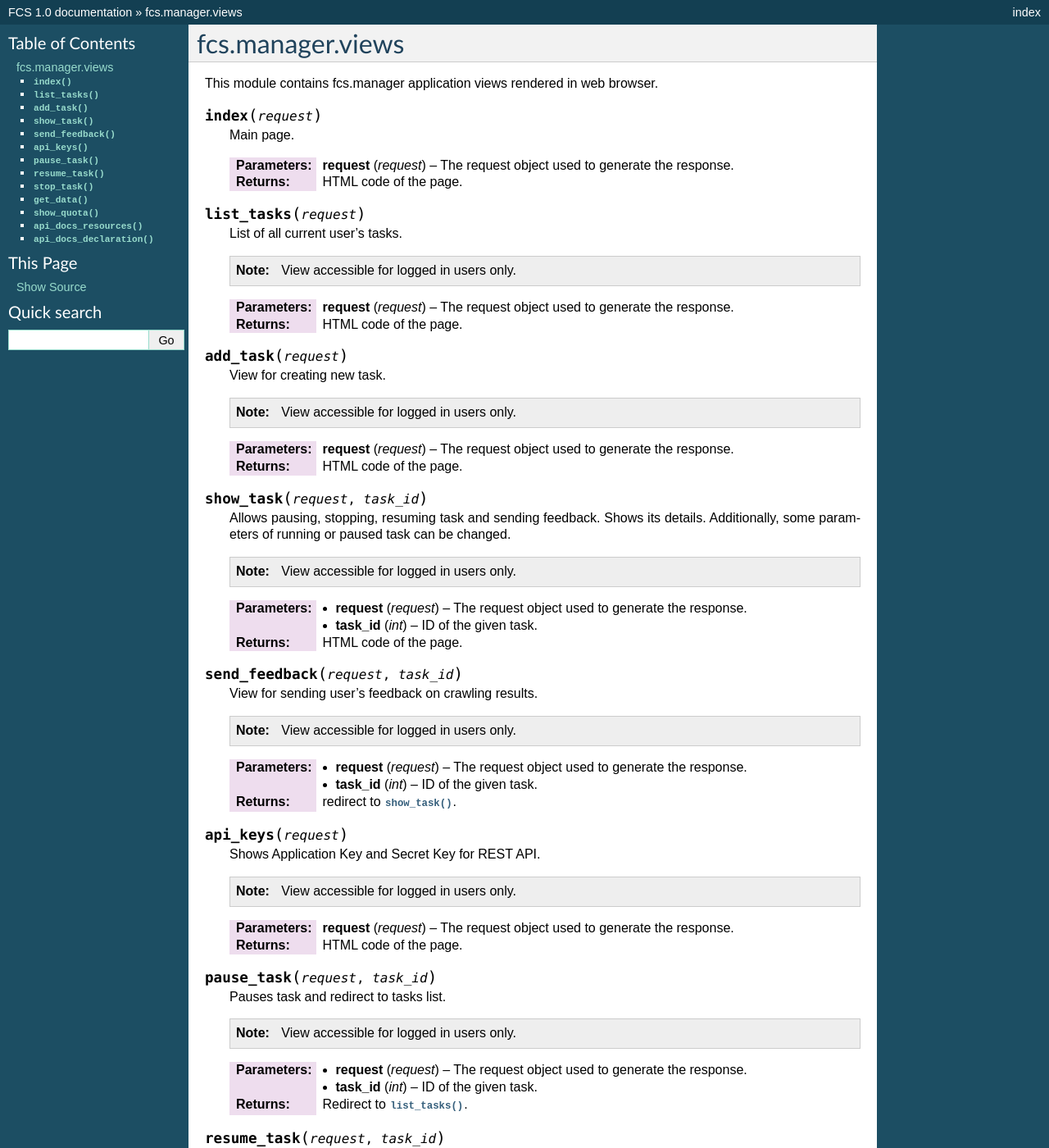
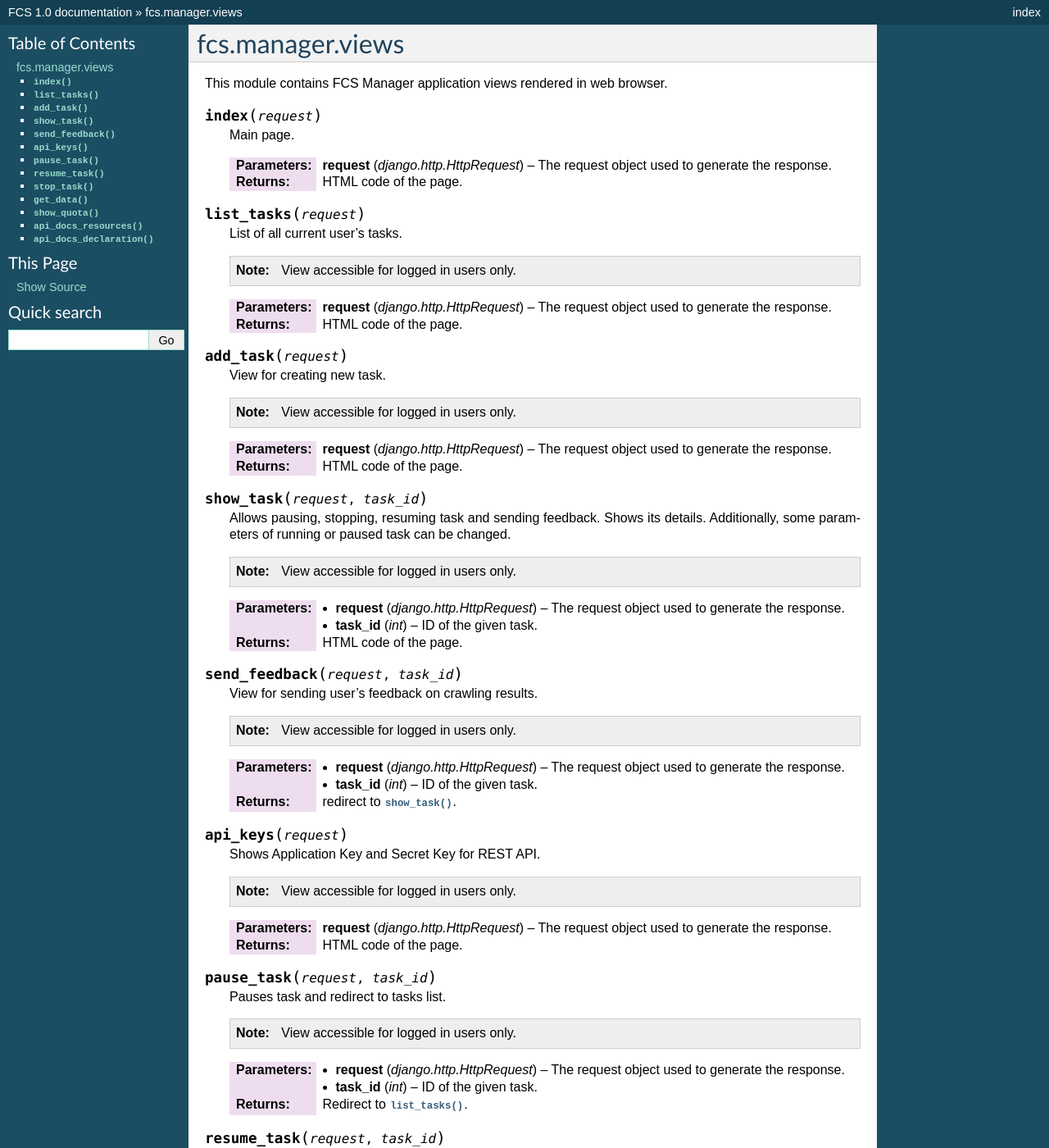
Before and after one commit to agh-glk/fcs, a Sphinx documentation site: the page built from docs/source/manager/views.rst, in a window 1280 px wide and 1400 px high. Shown: the whole window at 82% size. Built offline with Sphinx 7.4.7, drawn with Linux system fonts in a browser that asks for light colours; formulas are drawn with MathJax 3; some of the changed text lies outside the part shown.

Commit message:
[NT] Edit

```diff
--- a/docs/source/manager/views.rst
+++ b/docs/source/manager/views.rst
@@ -1,13 +1,13 @@
 fcs.manager.views
 =======================================
 
-This module contains fcs.manager application views rendered in web browser.
+This module contains FCS Manager application views rendered in web browser.
 
 .. py:function:: index(request)
 
    Main page.
 
-   :param request request: The request object used to generate the response.
+   :param django.http.HttpRequest request: The request object used to generate the response.
    :return: HTML code of the page.
 
 
@@ -17,7 +17,7 @@
 
    .. note:: View accessible for logged in users only.
 
-   :param request request: The request object used to generate the response.
+   :param django.http.HttpRequest request: The request object used to generate the response.
    :return: HTML code of the page.
 
 
@@ -27,7 +27,7 @@
 
    .. note:: View accessible for logged in users only.
 
-   :param request request: The request object used to generate the response.
+   :param django.http.HttpRequest request: The request object used to generate the response.
    :return: HTML code of the page.
 
 
@@ -37,7 +37,7 @@
 
    .. note:: View accessible for logged in users only.
 
-   :param request request: The request object used to generate the response.
+   :param django.http.HttpRequest request: The request object used to generate the response.
    :param int task_id: ID of the given task.
    :return: HTML code of the page.
 
@@ -48,7 +48,7 @@
 
    .. note:: View accessible for logged in users only.
 
-   :param request request: The request object used to generate the response.
+   :param django.http.HttpRequest request: The request object used to generate the response.
    :param int task_id: ID of the given task.
    :return: redirect to :py:func:`show_task`.
 
@@ -59,7 +59,7 @@
 
    .. note:: View accessible for logged in users only.
 
-   :param request request: The request object used to generate the response.
+   :param django.http.HttpRequest request: The request object used to generate the response.
    :return: HTML code of the page.
 
 
@@ -69,7 +69,7 @@
 
    .. note:: View accessible for logged in users only.
 
-   :param request request: The request object used to generate the response.
+   :param django.http.HttpRequest request: The request object used to generate the response.
    :param int task_id: ID of the given task.
    :return: Redirect to :py:func:`list_tasks`.
 
@@ -80,7 +80,7 @@
 
    .. note:: View accessible for logged in users only.
 
-   :param request request: The request object used to generate the response.
+   :param django.http.HttpRequest request: The request object used to generate the response.
    :param int task_id: ID of the given task.
    :return: Redirect to :py:func:`list_tasks`.
 
@@ -91,7 +91,7 @@
 
    .. note:: View accessible for logged in users only.
 
-   :param request request: The request object used to generate the response.
+   :param django.http.HttpRequest request: The request object used to generate the response.
    :param int task_id: ID of the given task.
    :return: Redirect to :py:func:`list_tasks`.
 
@@ -102,7 +102,7 @@
 
    .. note:: View accessible for logged in users only.
 
-   :param request request: The request object used to generate the response.
+   :param django.http.HttpRequest request: The request object used to generate the response.
    :param int task_id: ID of the given task related to data to be downloaded.
    :param int size: Size of data to be downloaded in MB.
    :return: Response with data or information about absence of an appropriate task server.
@@ -114,7 +114,7 @@
 
    .. note:: View accessible for logged in users only.
 
-   :param request request: The request object used to generate the response.
+   :param django.http.HttpRequest request: The request object used to generate the response.
    :return: HTML code of the page.
 
 
@@ -122,7 +122,7 @@
 
    Swagger view generating REST API documentation.
 
-   :param request request: The request object used to generate the response.
+   :param django.http.HttpRequest request: The request object used to generate the response.
    :return: HTML code of the page and an HttpResponse object with rendered text.
 
 
@@ -130,6 +130,6 @@
 
    Swagger view generating REST API documentation located at the given path.
 
-   :param request request: The request object used to generate the response.
+   :param django.http.HttpRequest request: The request object used to generate the response.
    :param string path: Path to documentation.
    :return: HTML code of the page and an HttpResponse object with rendered text.
```
